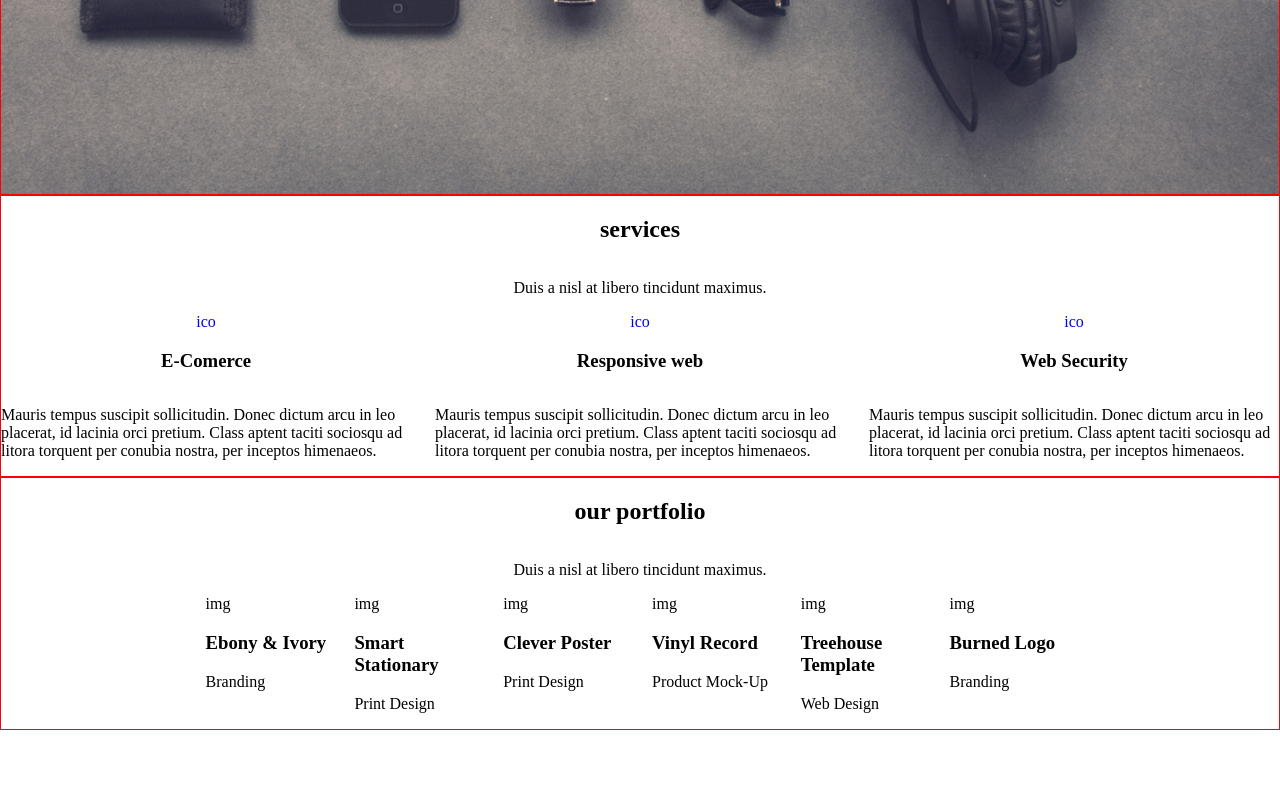
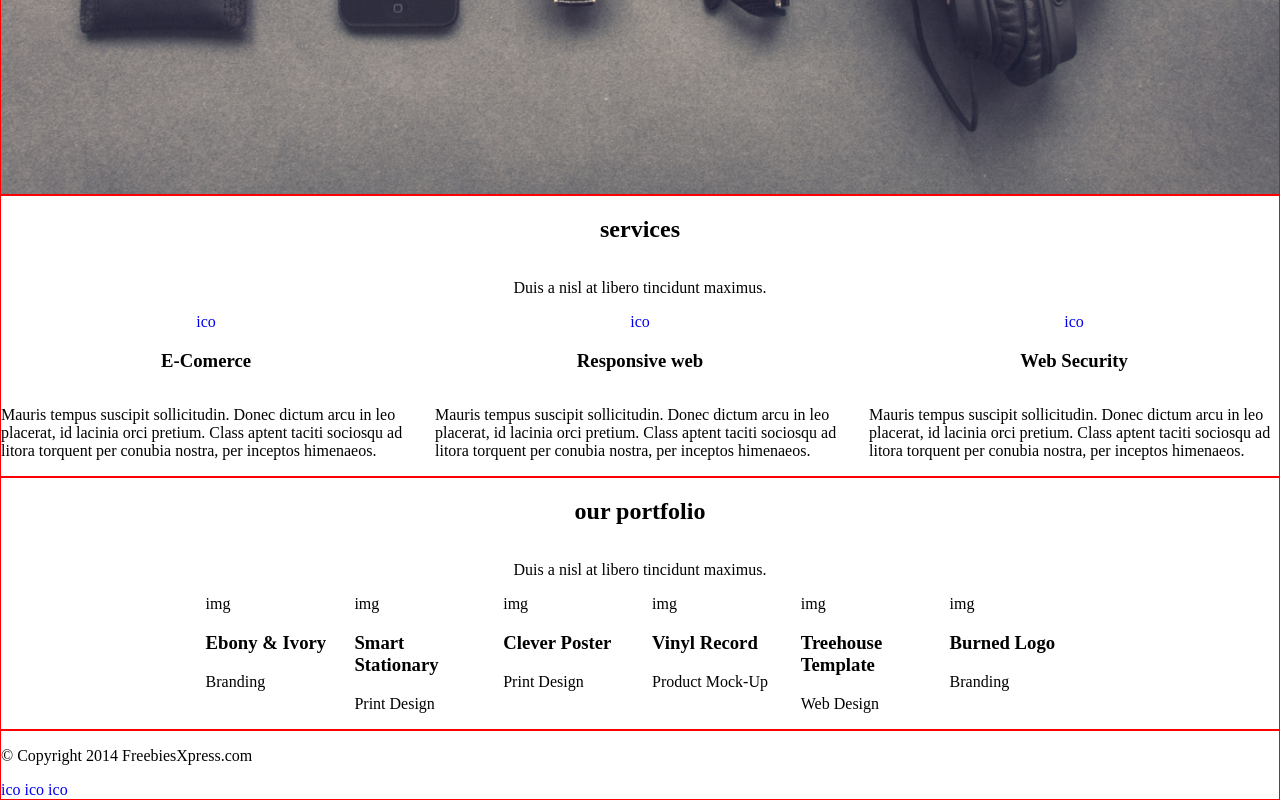
Before and after one commit to karollion/Project-4, a website: page index.html in a window 1280 px wide. Shown: the part 605-1405 px from the top of the page. Before the commit the page ends 1335 px from the top, so only its background shows below. Drawn offline with Linux system fonts and the light colour scheme; files whose address does not match are found by name.

Commit message:
Add footer

```diff
--- a/index.html
+++ b/index.html
@@ -124,6 +124,15 @@
             </div>
         </section>
 
-        <footer></footer>
+        <footer>
+            <div class="container">
+                <p>&copy; Copyright 2014 FreebiesXpress.com</p>
+                <div>
+                    <a href="#"><i class=""></i>ico</a>
+                    <a href="#"><i class=""></i>ico</a>
+                    <a href="#"><i class=""></i>ico</a>
+                </div>
+            </div>
+        </footer>
     </body>
 </html>
```
